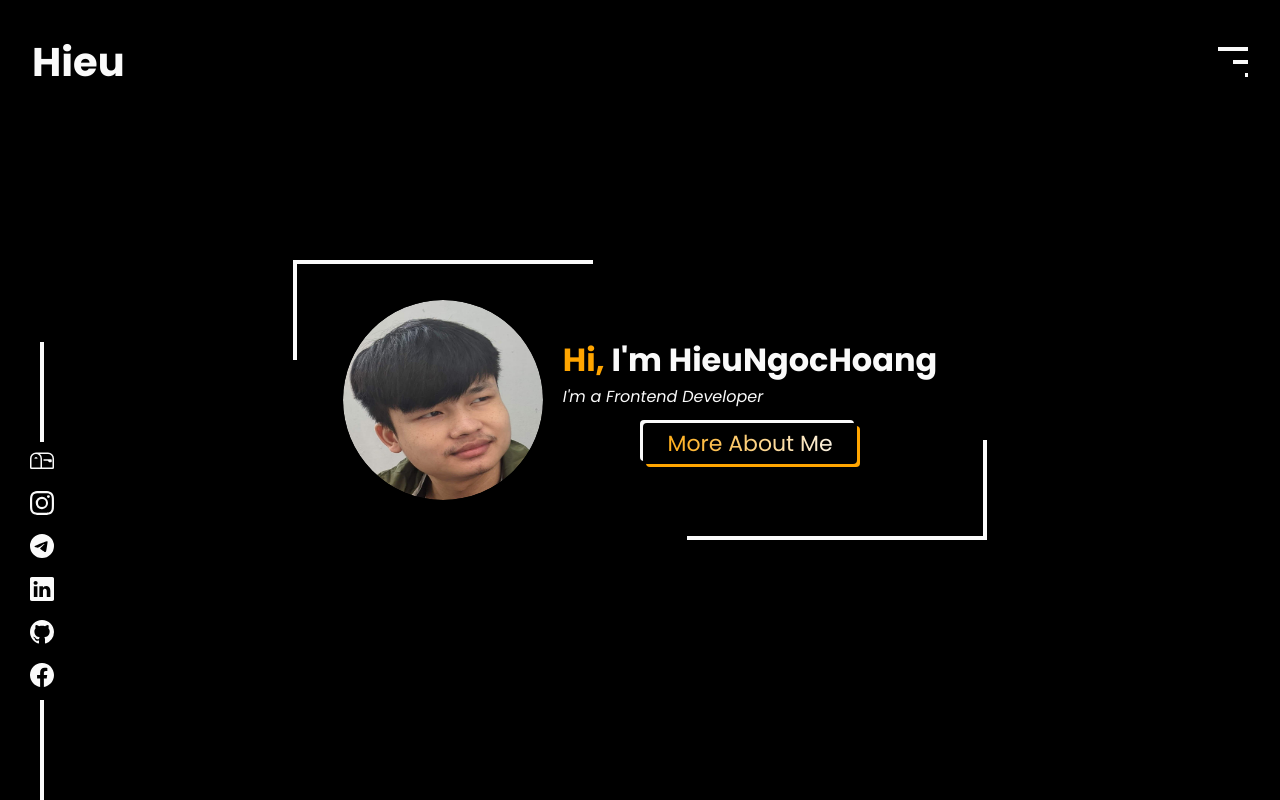
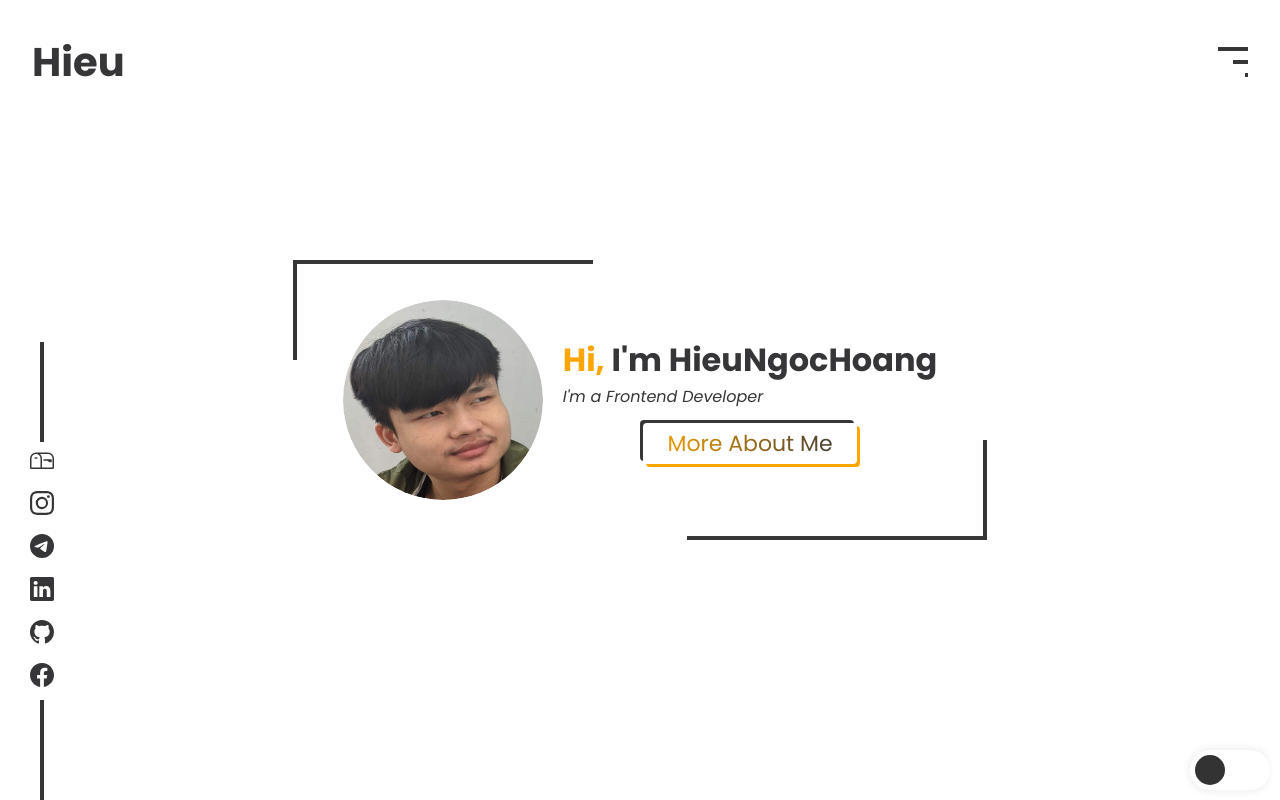
Before and after one commit to hieungochoangit/portfolio, a React (Create React App) app: page / in a window 1280 px wide. Built offline with nearby package versions, Linux system fonts and the light colour scheme.

Commit message:
Add toggle theme

```diff
--- a/src/App.js
+++ b/src/App.js
@@ -1,24 +1,82 @@
 // Components
 import Main from "./components/Main";
 import About from "./components/Pages/About";
-import { ThemeProvider } from "styled-components";
+import styled, { ThemeProvider } from "styled-components";
 import GlobalStyle, { darkTheme, lightTheme } from "./global/globalStyle";
 import { useState } from "react";
 
 // Routes
 import { Routes, Route } from 'react-router-dom';
 
+const ToggleThemeButton = styled.div`
+  position: fixed;
+  bottom: 10px;
+  right: 10px;
+  display: inline;
+
+  @media (max-width: 500px) {
+    bottom: 50%;
+  }
+
+  .switch {
+    position: relative;
+    cursor: pointer;
+    width: 80px;
+    height: 40px;
+    display: block;
+    margin: 0 auto;
+    overflow: hidden;
+    box-shadow: 0 0 10px 0 rgba(0, 0, 0, 0.1);
+    border-radius: 100rem;
+    transition: background-color 0.25s linear;
+  }
+
+  .switch:after {
+    content: "";
+    position: absolute;
+    width: 30px;
+    height: 30px;
+    border-radius: 4rem;
+    background-color: #333;
+    top: 5px;
+    left: 5px;
+    transition: background-color 0.25s linear, transform 0.25s linear;
+  }
+
+  .switch-input {
+    display: none;
+  }
+
+  .switch-input:checked + .switch {
+    background-color: #333;
+  }
+
+  .switch-input:checked + .switch:after {
+    transform: translateX(40px);
+    background-color: white;
+  }
+`
+
 function App() {
   const [theme, setTheme] = useState('dark');
 
+  const handleToggleTheme = () => {
+    setTheme(theme === 'dark' ? 'light' : 'dark');
+  }
+
   return (
-    <ThemeProvider theme={theme === 'light' ? lightTheme : darkTheme}>
+    <ThemeProvider theme={theme === 'dark' ? lightTheme : darkTheme}>
       <GlobalStyle />
 
       <Routes>
         <Route exact path="/" element={<Main />} />
         <Route exact path="/about" element={<About />} />
       </Routes>
+
+      <ToggleThemeButton onChange={() => handleToggleTheme()}>
+        <input type="checkbox" id="switch" className="switch-input"/>
+        <label htmlFor="switch" className="switch"></label>
+      </ToggleThemeButton>
     </ThemeProvider>
   );
 }
```
